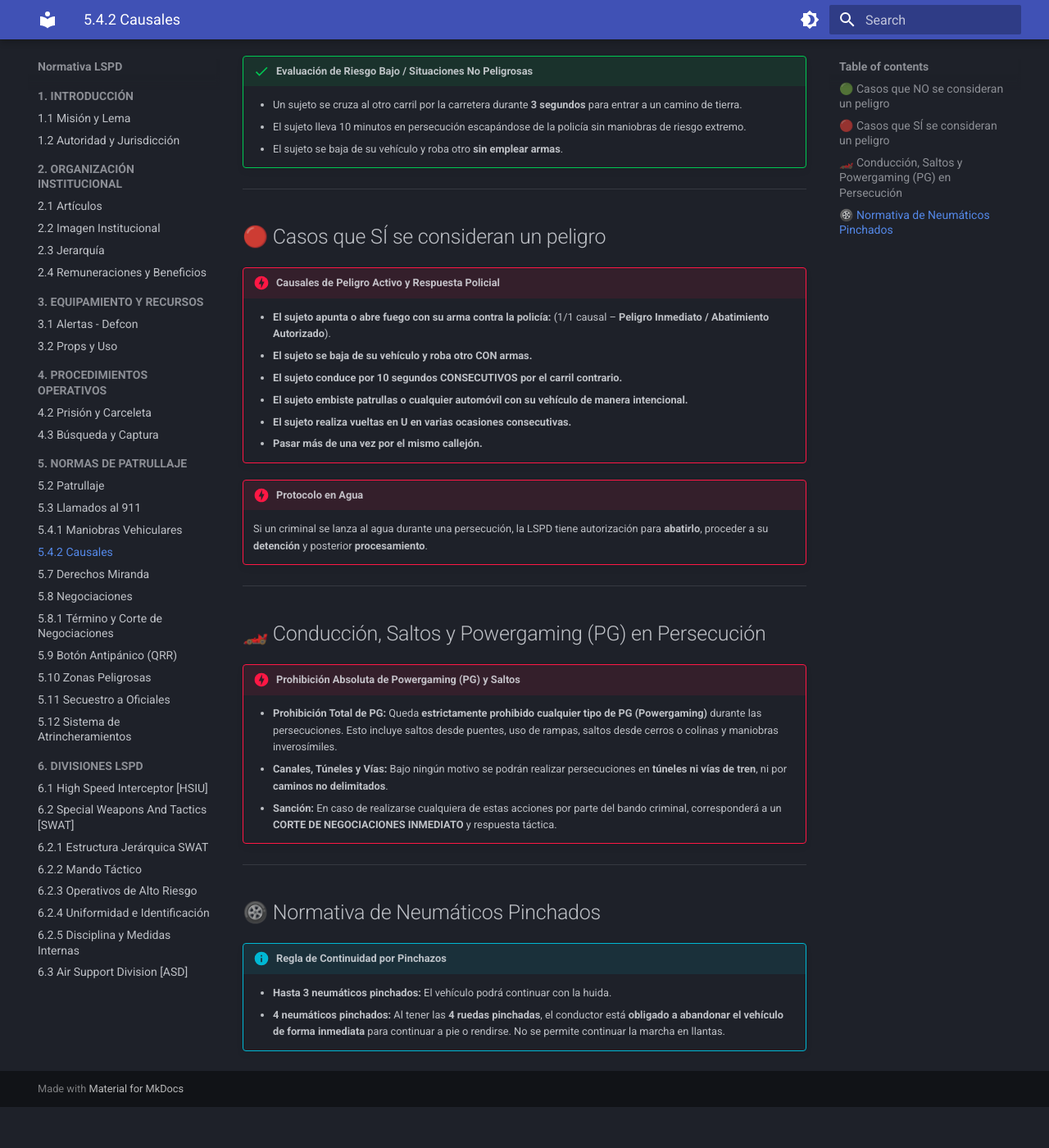
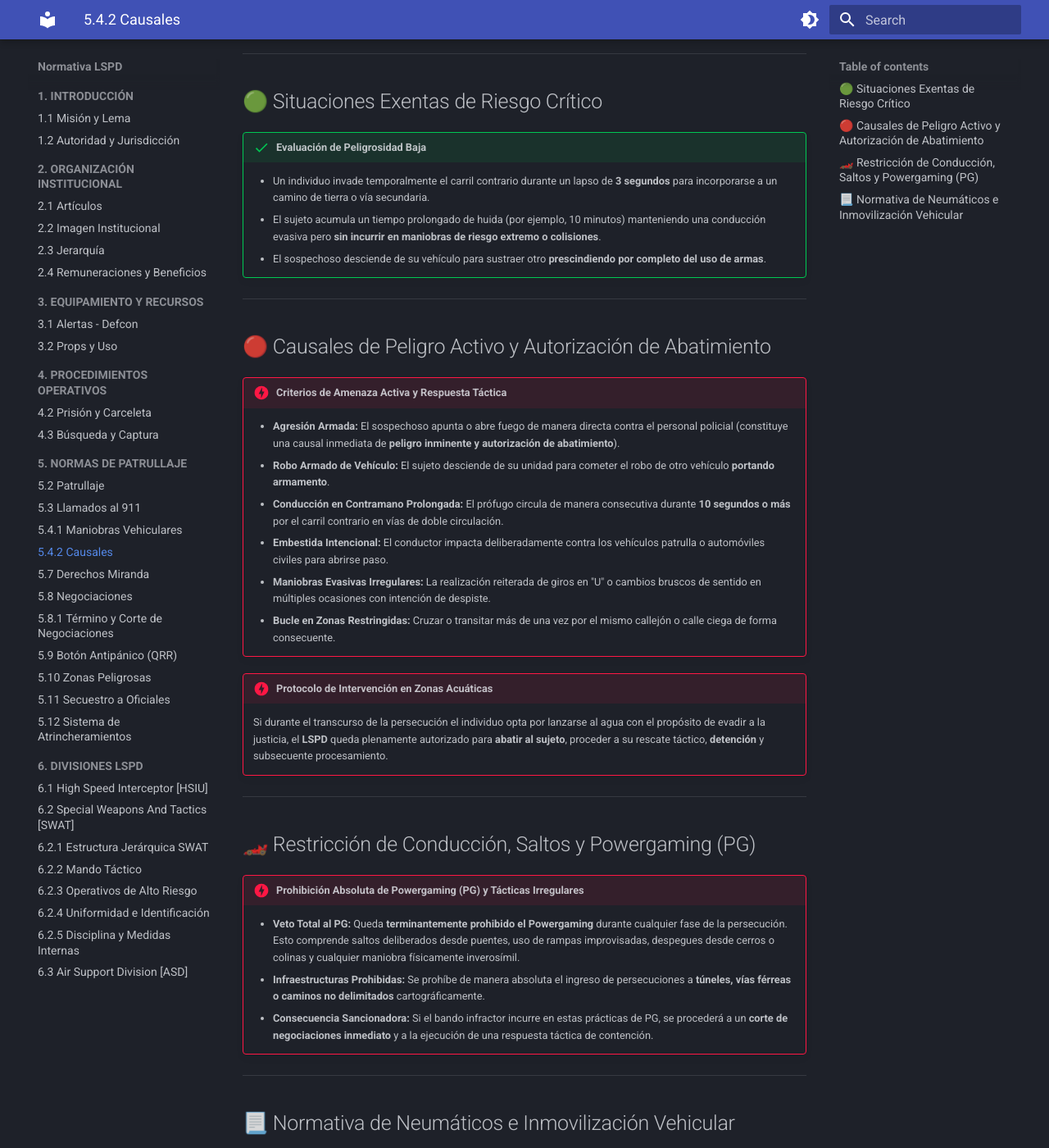
Before and after one commit to normativa-lspd-infinity-rp/Normativa-LSPD, an MkDocs documentation site: the page built from docs/patrullaje/causales.md, in a window 1280 px wide and 1400 px high, scrolled down 351 px. Shown: the whole window at 82% size. Built offline with MkDocs 1.6.1 and Material for MkDocs 9.7.7, drawn with Linux system fonts in a browser that asks for light colours; before the commit the page ends 1701 px from its top, so only the background shows below that; some of the changed text lies outside the part shown.

Commit message:
Update causales.md

```diff
--- a/docs/patrullaje/causales.md
+++ b/docs/patrullaje/causales.md
@@ -1,46 +1,46 @@
-# 5.4.2 Causales de Persecución y Peligro
+# 5.4.2 Causales de Persecución y Evaluación de Riesgo
 
-Durante una persecución, la autorización para el uso de fuerza letal o acciones restrictivas hacia el sospechoso se rige estrictamente por la acumulación y valoración de causales de peligro.
+Durante una persecución activa, la autorización para el empleo de fuerza letal o la ejecución de medidas restrictivas sobre el sospechoso se fundamenta estrictamente en la valoración ponderada de causales de peligro.
 
-Para proceder al abatimiento o uso de fuerza mayor, los agentes deben evaluar si las acciones del sospechoso representan un riesgo inminente para la vida de los oficiales o de terceros.
+* **Principio de Proporcionalidad:** Para proceder al abatimiento o al uso de fuerza mayor, las unidades intervinientes deben constatar fehacientemente que las acciones del prófugo representan una amenaza inminente y letal para la vida de los oficiales o de terceros.
 
 ---
 
-## 🟢 Casos que NO se consideran un peligro
+## 🟢 Situaciones Exentas de Riesgo Crítico
 
-!!! success "Evaluación de Riesgo Bajo / Situaciones No Peligrosas"
-    * Un sujeto se cruza al otro carril por la carretera durante **3 segundos** para entrar a un camino de tierra.
-    * El sujeto lleva 10 minutos en persecución escapándose de la policía sin maniobras de riesgo extremo.
-    * El sujeto se baja de su vehículo y roba otro **sin emplear armas**.
+!!! success "Evaluación de Peligrosidad Baja"
+    * Un individuo invade temporalmente el carril contrario durante un lapso de **3 segundos** para incorporarse a un camino de tierra o vía secundaria.
+    * El sujeto acumula un tiempo prolongado de huida (por ejemplo, 10 minutos) manteniendo una conducción evasiva pero **sin incurrir en maniobras de riesgo extremo o colisiones**.
+    * El sospechoso desciende de su vehículo para sustraer otro **prescindiendo por completo del uso de armas**.
 
 ---
 
-## 🔴 Casos que SÍ se consideran un peligro
+## 🔴 Causales de Peligro Activo y Autorización de Abatimiento
 
-!!! danger "Causales de Peligro Activo y Respuesta Policial"
-    * **El sujeto apunta o abre fuego con su arma contra la policía:** (1/1 causal – **Peligro Inmediato / Abatimiento Autorizado**).
-    * **El sujeto se baja de su vehículo y roba otro CON armas.**
-    * **El sujeto conduce por 10 segundos CONSECUTIVOS por el carril contrario.**
-    * **El sujeto embiste patrullas o cualquier automóvil con su vehículo de manera intencional.**
-    * **El sujeto realiza vueltas en U en varias ocasiones consecutivas.**
-    * **Pasar más de una vez por el mismo callejón.**
+!!! danger "Criterios de Amenaza Activa y Respuesta Táctica"
+    * **Agresión Armada:** El sospechoso apunta o abre fuego de manera directa contra el personal policial (constituye una causal inmediata de **peligro inminente y autorización de abatimiento**).
+    * **Robo Armado de Vehículo:** El sujeto desciende de su unidad para cometer el robo de otro vehículo **portando armamento**.
+    * **Conducción en Contramano Prolongada:** El prófugo circula de manera consecutiva durante **10 segundos o más** por el carril contrario en vías de doble circulación.
+    * **Embestida Intencional:** El conductor impacta deliberadamente contra los vehículos patrulla o automóviles civiles para abrirse paso.
+    * **Maniobras Evasivas Irregulares:** La realización reiterada de giros en "U" o cambios bruscos de sentido en múltiples ocasiones con intención de despiste.
+    * **Bucle en Zonas Restringidas:** Cruzar o transitar más de una vez por el mismo callejón o calle ciega de forma consecuente.
 
-!!! danger "Protocolo en Agua"
-    Si un criminal se lanza al agua durante una persecución, la LSPD tiene autorización para **abatirlo**, proceder a su **detención** y posterior **procesamiento**.
+!!! danger "Protocolo de Intervención en Zonas Acuáticas"
+    Si durante el transcurso de la persecución el individuo opta por lanzarse al agua con el propósito de evadir a la justicia, el **LSPD** queda plenamente autorizado para **abatir al sujeto**, proceder a su rescate táctico, **detención** y subsecuente procesamiento.
 
 ---
 
-## 🏎️ Conducción, Saltos y Powergaming (PG) en Persecución
+## 🏎️ Restricción de Conducción, Saltos y Powergaming (PG)
 
-!!! danger "Prohibición Absoluta de Powergaming (PG) y Saltos"
-    * **Prohibición Total de PG:** Queda **estrictamente prohibido cualquier tipo de PG (Powergaming)** durante las persecuciones. Esto incluye saltos desde puentes, uso de rampas, saltos desde cerros o colinas y maniobras inverosímiles.
-    * **Canales, Túneles y Vías:** Bajo ningún motivo se podrán realizar persecuciones en **túneles ni vías de tren**, ni por **caminos no delimitados**.
-    * **Sanción:** En caso de realizarse cualquiera de estas acciones por parte del bando criminal, corresponderá a un **CORTE DE NEGOCIACIONES INMEDIATO** y respuesta táctica.
+!!! danger "Prohibición Absoluta de Powergaming (PG) y Tácticas Irregulares"
+    * **Veto Total al PG:** Queda **terminantemente prohibido el Powergaming** durante cualquier fase de la persecución. Esto comprende saltos deliberados desde puentes, uso de rampas improvisadas, despegues desde cerros o colinas y cualquier maniobra físicamente inverosímil.
+    * **Infraestructuras Prohibidas:** Se prohíbe de manera absoluta el ingreso de persecuciones a **túneles, vías férreas o caminos no delimitados** cartográficamente.
+    * **Consecuencia Sancionadora:** Si el bando infractor incurre en estas prácticas de PG, se procederá a un **corte de negociaciones inmediato** y a la ejecución de una respuesta táctica de contención.
 
 ---
 
-## 🛞 Normativa de Neumáticos Pinchados
+## 📃 Normativa de Neumáticos e Inmovilización Vehicular
 
-!!! info "Regla de Continuidad por Pinchazos"
-    * **Hasta 3 neumáticos pinchados:** El vehículo podrá continuar con la huida.
-    * **4 neumáticos pinchados:** Al tener las **4 ruedas pinchadas**, el conductor está **obligado a abandonar el vehículo de forma inmediata** para continuar a pie o rendirse. No se permite continuar la marcha en llantas.
+!!! info "Criterios de Continuidad por Neumáticos Daños"
+    * **De 1 a 3 Neumáticos Afectados:** El vehículo conserva el derecho reglamentario de continuar con su huida.
+    * **Colapso Total de Neumáticos (4 Ruedas Pinchadas):** Al registrar los **4 neumáticos dañados**, el conductor se encuentra **obligado a detener y abandonar el vehículo de forma inmediata**, pudiendo optar por la huida a pie o la rendición. Está estrictamente prohibido continuar la marcha sobre las llantas o rines de la unidad.
```
